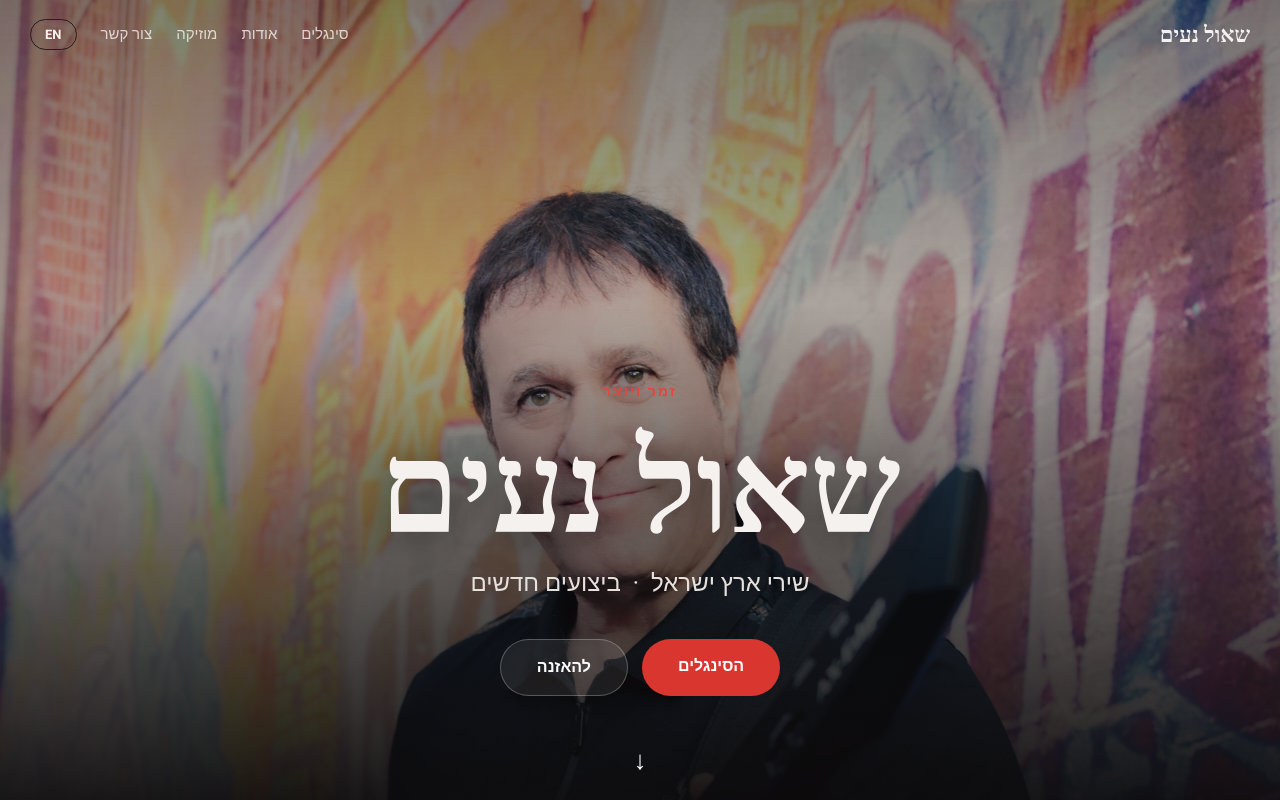
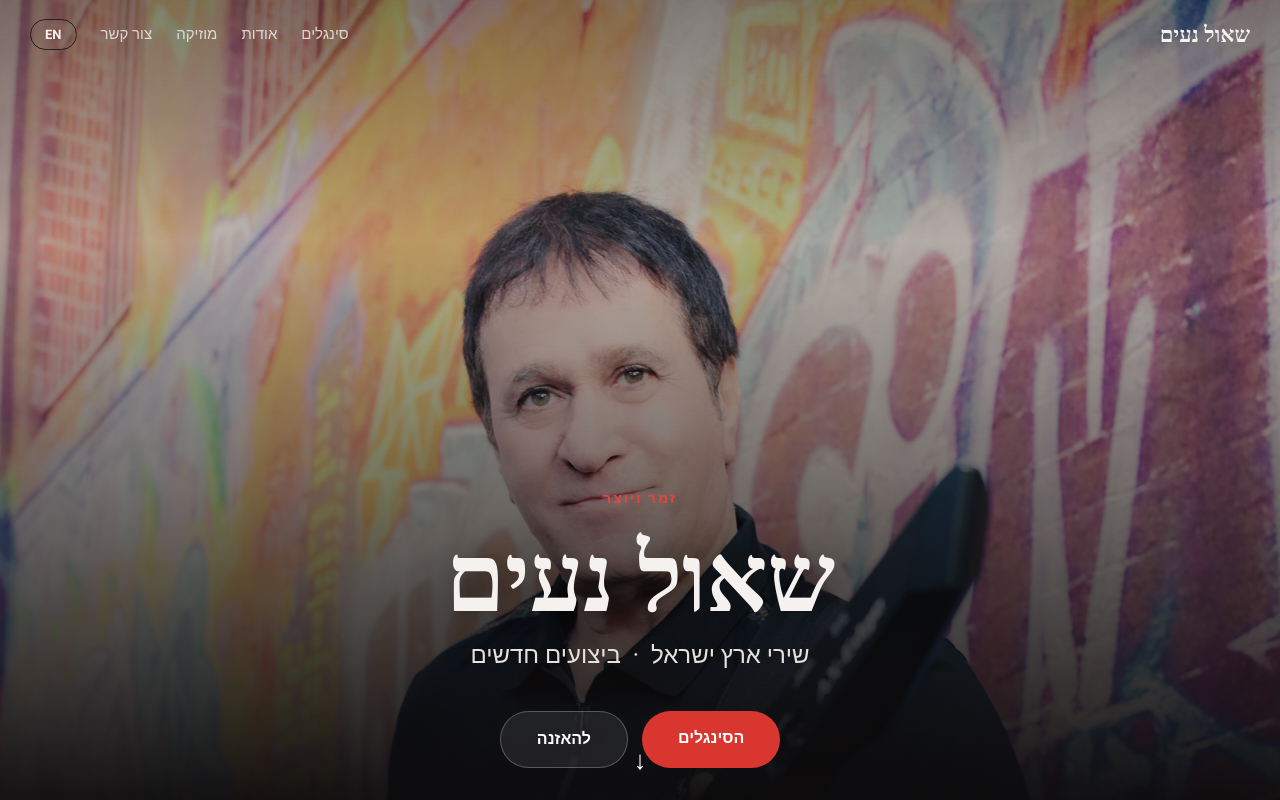
Before and after one commit to djnaim/shaulnaim-website, a plain HTML site: page index.html in a window 1280 px wide. Shown: the top 800 px of the page. Drawn offline with Linux system fonts and the light colour scheme; a web font is replaced by a local one.

Commit message:
Fix hero heading overlapping his face at all widths
The big שאול נעים heading landed on Shaul's face (mouth/chin) at
desktop and narrow widths. Moved the heading + sub + CTAs clearly
off his face onto the darker collar/shirt band:
- .hero padding-bottom 13vh -> 4vh (text block drops onto the dark
  shirt instead of his face)
- .hero h1 clamp 56-140px -> 46-104px (more compact block sits lower)
- .hero-bg background-position center 18% -> center 0% (raises his
  face at wide viewports where image height is fully shown)
- .hero::after stronger multi-stop bottom scrim for legibility
Verified by rendering at 1440/768/405/390: heading off his face,
legible on a dark area, face in frame, no horizontal scroll.

Co-Authored-By: Claude Opus 4.8 (1M context) <noreply@anthropic.com>

```diff
--- a/style.css
+++ b/style.css
@@ -38,15 +38,15 @@ section{padding:100px 0}
 
 /* hero */
 .hero{position:relative;height:100vh;min-height:620px;display:flex;align-items:flex-end;
-  justify-content:center;text-align:center;overflow:hidden;padding-bottom:13vh}
-.hero-bg{position:absolute;inset:0;background:url('assets/hero-wide.jpg') center 18%/cover;
+  justify-content:center;text-align:center;overflow:hidden;padding-bottom:4vh}
+.hero-bg{position:absolute;inset:0;background:url('assets/hero-wide.jpg') center 0%/cover;
   animation:kenburns 22s ease-out infinite alternate}
 @keyframes kenburns{from{transform:scale(1)}to{transform:scale(1.1)}}
 .hero::after{content:"";position:absolute;inset:0;
-  background:linear-gradient(180deg,rgba(13,11,12,.5),rgba(13,11,12,.32) 38%,rgba(13,11,12,.95))}
+  background:linear-gradient(180deg,rgba(13,11,12,.5),rgba(13,11,12,.28) 30%,rgba(13,11,12,.55) 60%,rgba(13,11,12,.97))}
 .hero-inner{position:relative;z-index:2;padding:0 20px}
 .kicker{color:var(--red);font-weight:700;letter-spacing:2px;font-size:14px}
-.hero h1{font-size:clamp(56px,10vw,140px);margin:14px 0 4px;text-shadow:0 6px 40px rgba(0,0,0,.6)}
+.hero h1{font-size:clamp(46px,7.5vw,104px);margin:14px 0 4px;text-shadow:0 6px 40px rgba(0,0,0,.6)}
 .hero .sub{font-size:clamp(16px,2.4vw,24px);color:#e7e1dc}
 .hero-cta{margin-top:34px;display:flex;gap:14px;justify-content:center;flex-wrap:wrap}
 .btn{display:inline-block;text-decoration:none;padding:14px 36px;border-radius:40px;
```
